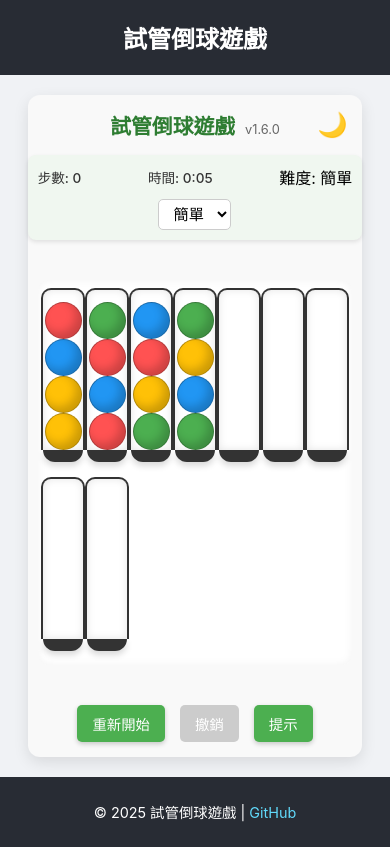
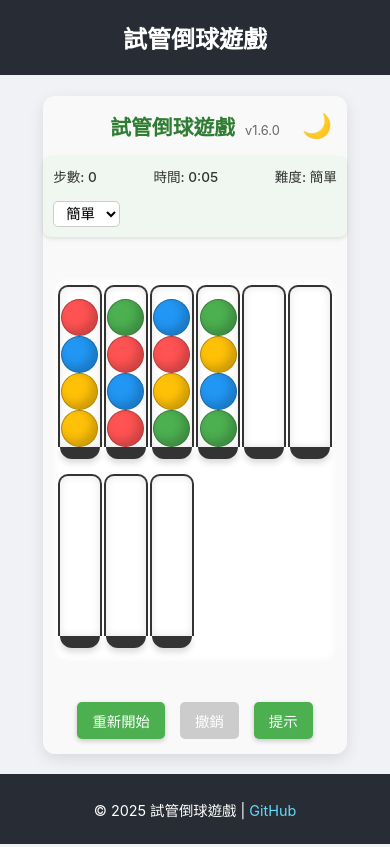
Before and after one commit to yanchen184/ball-sort-puzzle, a React (Create React App) app: page / in a window 390 px wide. Built offline with nearby package versions, Linux system fonts and the light colour scheme.

Commit message:
優化CSS樣式，改進遊戲信息佈局，添加響應式設計

```diff
--- a/src/components/BallSortGame.css
+++ b/src/components/BallSortGame.css
@@ -90,14 +90,14 @@
   align-items: center;
 }
 
-.move-counter, .timer {
+.move-counter, .timer, .difficulty-display {
   font-size: 1rem;
   font-weight: 500;
   color: #333;
   white-space: nowrap;
 }
 
-.dark .move-counter, .dark .timer {
+.dark .move-counter, .dark .timer, .dark .difficulty-display {
   color: #d0d0d0;
 }
 
@@ -124,12 +124,13 @@
 .high-score {
   display: flex;
   align-items: center;
-  gap: 10px;
+  gap: 5px;
   font-size: 0.9rem;
   color: #444;
   background-color: rgba(76, 175, 80, 0.1);
   padding: 5px 10px;
   border-radius: 5px;
+  white-space: nowrap;
 }
 
 .dark .high-score {
@@ -295,7 +296,21 @@
     flex-wrap: wrap;
     gap: 10px;
     padding: 10px;
-    justify-content: center;
+  }
+
+  .game-stats {
+    flex: 1 1 100%;
+    justify-content: space-between;
+    margin-bottom: 5px;
+  }
+
+  .difficulty-selector {
+    flex: 1;
+  }
+
+  .high-score {
+    flex: 1;
+    justify-content: flex-end;
   }
 
   .tubes-container {
@@ -315,17 +330,6 @@
   .game-controls button {
     padding: 8px 15px;
     font-size: 0.9rem;
-  }
-
-  .game-stats {
-    flex-wrap: wrap;
-    justify-content: center;
-  }
-
-  .high-score {
-    margin-top: 5px;
-    width: 100%;
-    justify-content: center;
   }
 }
 
@@ -347,19 +351,21 @@
   }
 
   .game-stats {
-    flex-direction: row;
-    width: 100%;
-    justify-content: space-between;
-    flex-wrap: nowrap;
-  }
-
-  .move-counter, .timer {
     font-size: 0.9rem;
   }
 
-  .difficulty-selector {
-    width: 100%;
-    justify-content: center;
+  .move-counter, .timer, .difficulty-display {
+    font-size: 0.9rem;
+  }
+
+  .difficulty-selector select {
+    font-size: 0.9rem;
+    padding: 3px 8px;
+  }
+
+  .high-score {
+    font-size: 0.85rem;
+    padding: 4px 8px;
   }
 }
 
@@ -374,13 +380,17 @@
     font-size: 1.3rem;
   }
 
-  .move-counter, .timer {
+  .game-stats {
+    flex-wrap: nowrap;
+    gap: 8px;
+  }
+
+  .move-counter, .timer, .difficulty-display {
     font-size: 0.85rem;
   }
 
   .high-score {
-    flex-wrap: wrap;
-    padding: 5px;
-    gap: 5px;
+    font-size: 0.8rem;
+    padding: 3px 6px;
   }
 }
```
